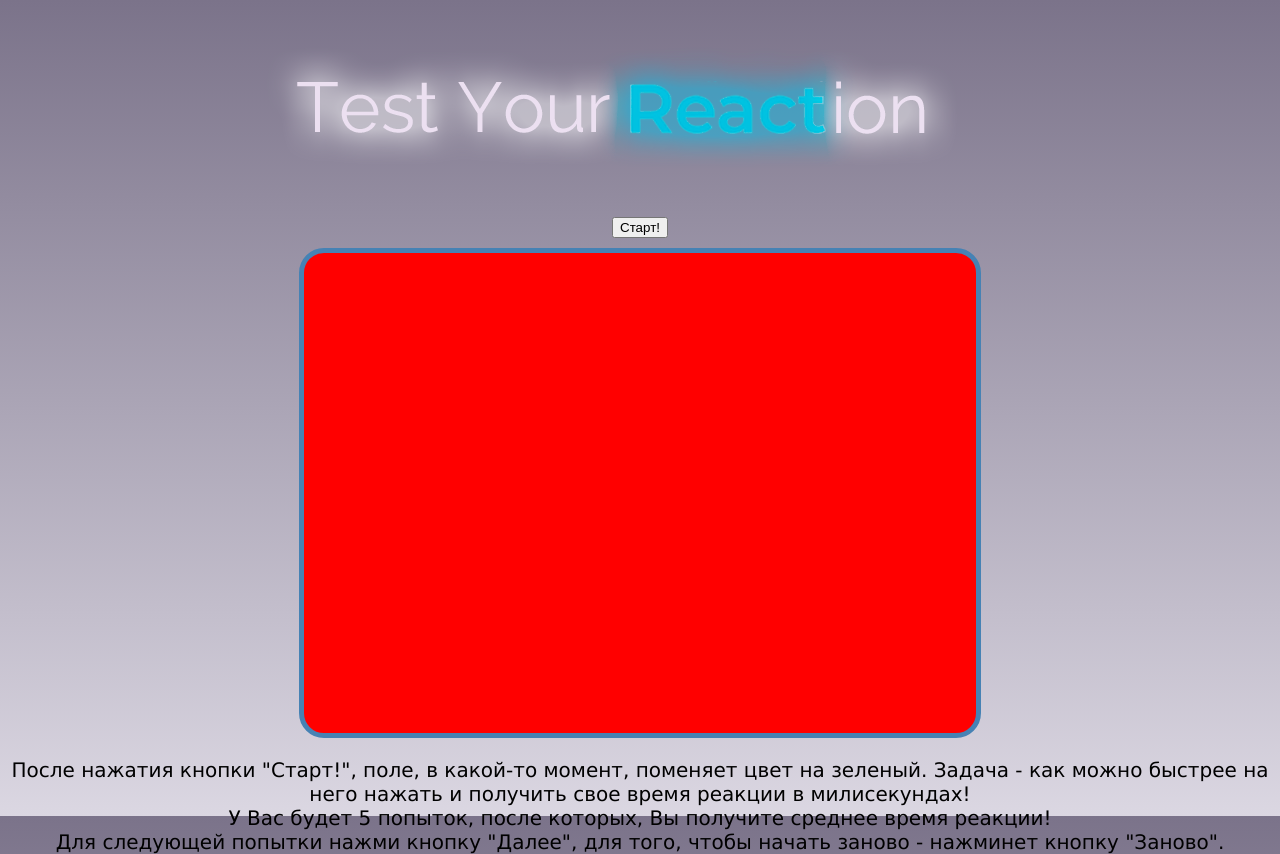
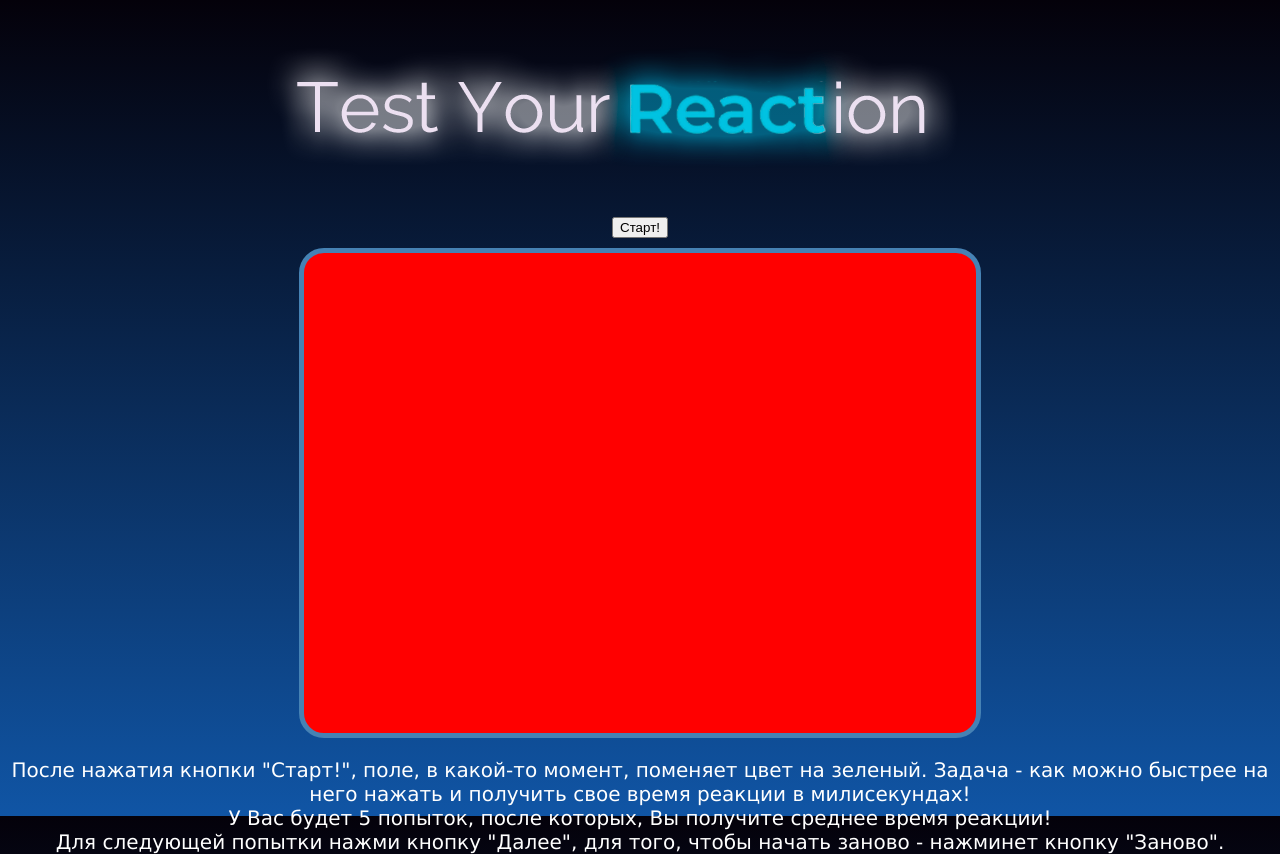
Before and after one commit to goncharovp/testYourReaction, a React (Create React App) app: page / in a window 1280 px wide. Built offline with nearby package versions, Linux system fonts and the light colour scheme.

Commit message:
Update App.css

```diff
--- a/src/App.css
+++ b/src/App.css
@@ -1,5 +1,5 @@
 body {
-  background: linear-gradient(to top, #dbd7e2, #7b738a);
+  background: linear-gradient(to top, #1055a5, #04010a);
   height: 100vh;
   font-family: 'Verdana', sans-serif;
   font-size: 20px;
@@ -11,7 +11,9 @@ input {
   border-radius: 5px;
 }
 
-
+.Logo {
+  height: 200px
+}
 
 .App {
   text-align: center;
@@ -67,3 +69,7 @@ input {
   padding: 40px 20px;
   background-color: red;
 }
+
+.Instruction {
+  color: white;
+}
```
